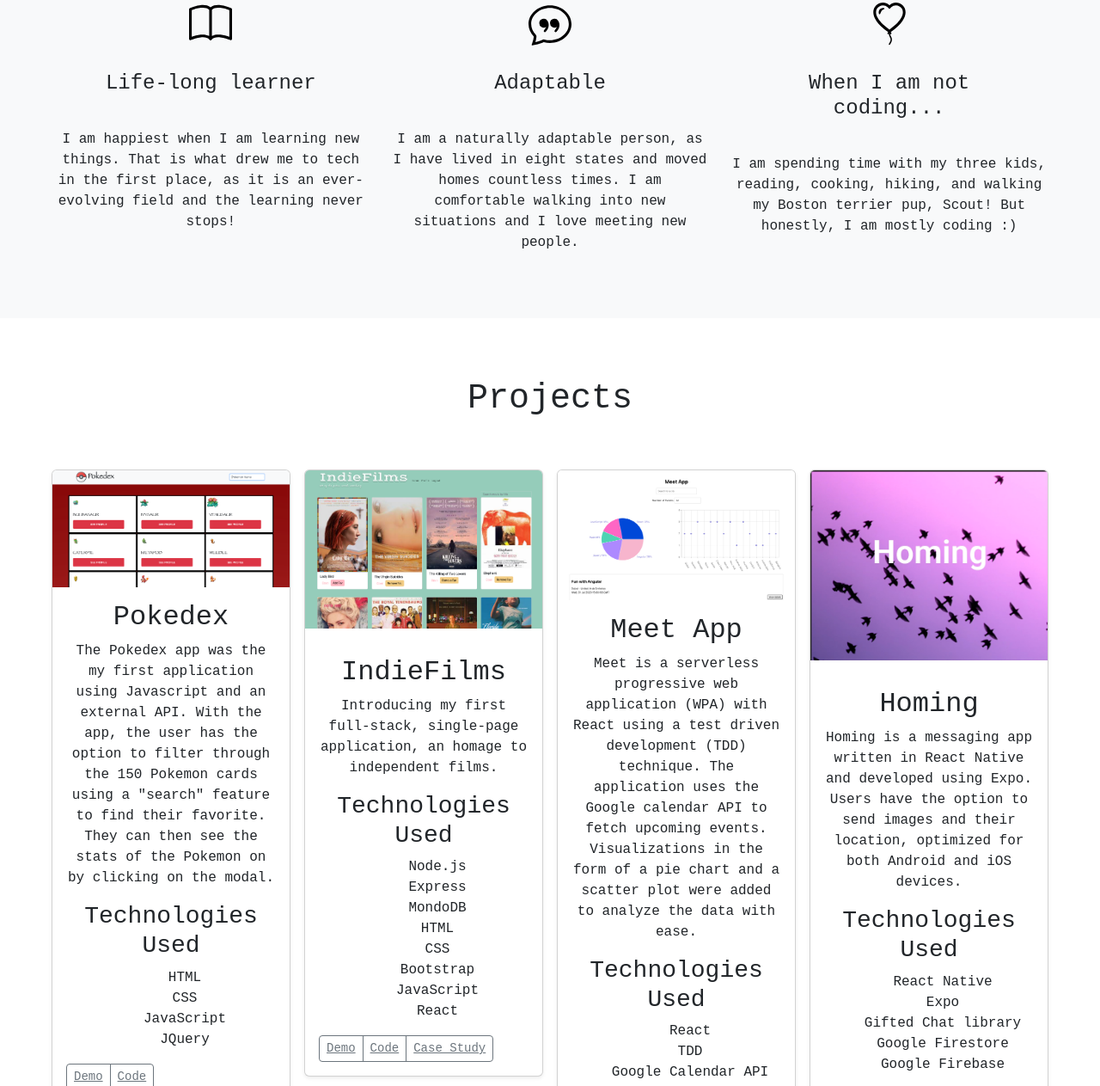
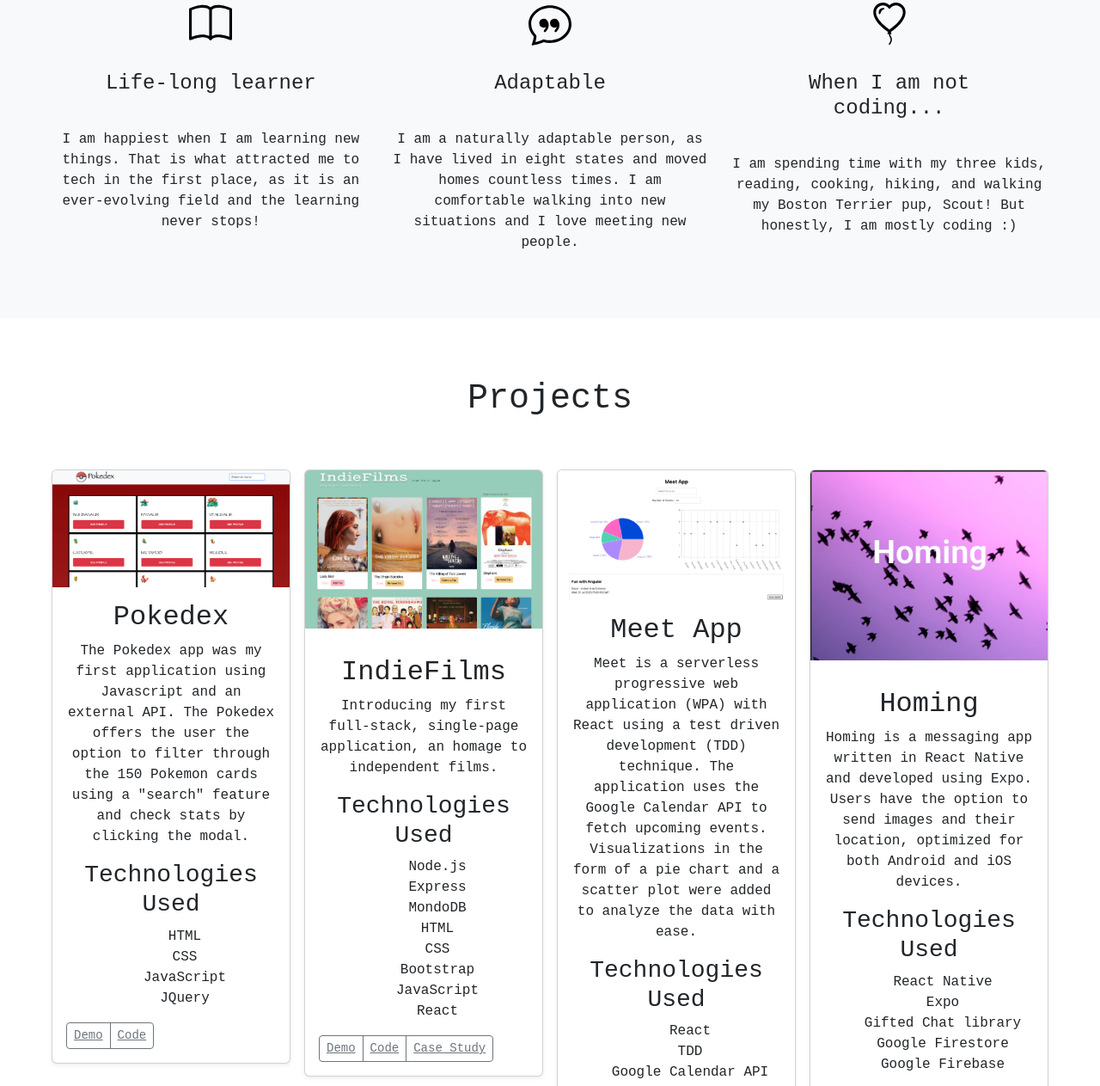
Before and after one commit to Christin-paige/portfolio-cpm, a plain HTML site: page index.html in a window 1280 px wide. Shown: the part 1413-2676 px from the top of the page at 86% size. Drawn offline with nearby package versions, Linux system fonts and the light colour scheme.

Commit message:
Edited text

```diff
--- a/index.html
+++ b/index.html
@@ -53,7 +53,7 @@
     <div class = "container-sm">
     <p>Hello, I’m Christin, a full-stack web developer from the Washington D.C. area. I am passionate about
         building and developing websites. My creativity and attention to detail lend themselves to the client side of development while
-        also considering the data storage and security side. Driven by my lifelong love of technology and problem-solving skills,
+        also considering the data storage and security side. Driven by my lifelong love of technology and problem-solving,
         I am beyond excited to finally follow my passion and pursue a career in Web Development.
       </p>
     </div>
@@ -67,7 +67,7 @@
       <div class="col-sm-4">
         <span class="icon"><img src="./book.svg" width="50"></span>
         <h4>Life-long learner</h4>
-        <p>I am happiest when I am learning new things.  That is what drew me to tech in the first place, as it is an ever-evolving field and the learning never stops!</p>
+        <p>I am happiest when I am learning new things.  That is what attracted me to tech in the first place, as it is an ever-evolving field and the learning never stops!</p>
       </div>
       <div class="col-sm-4">
         <span class="icon"><img src="./chat-quote.svg" width="50"></span>
@@ -77,7 +77,7 @@
       <div class="col-sm-4">
         <span class="icon"><img src="./balloon-heart.svg" width="50"></span>
         <h4>When I am not coding...</h4>
-        <p>I am spending time with my three kids, reading, cooking, hiking, and walking my Boston terrier pup, Scout! But honestly, I am mostly coding :)</p>
+        <p>I am spending time with my three kids, reading, cooking, hiking, and walking my Boston Terrier pup, Scout! But honestly, I am mostly coding :)</p>
       </div>
     </div>
 
@@ -92,8 +92,8 @@
             <img class="bd-placeholder-img card-img-top" width="100%" height="100%" src="./pokedex.png" role="img" preserveAspectRatio="xMidYMid slice" focusable="false"><rect width="100%" height="100%" fill="#55595c"/>
             <div class="card-body">
               <h2>Pokedex</h2>
-              <p class> The Pokedex app was the my first application using Javascript and an external API.  With the app, the user has the option to filter through the 150 Pokemon cards using a "search" feature
-                to find their favorite. They can then see the stats of the Pokemon on by clicking on the modal.</p>
+              <p class> The Pokedex app was my first application using Javascript and an external API.  The Pokedex offers the user the option to filter through the 150 Pokemon cards using a "search" feature
+                and check stats by clicking the modal.</p>
                 <h3>Technologies Used</h3>
               <ul>
                 <li>HTML</li>
@@ -148,7 +148,7 @@
               <h2>Meet App</h2>
               <p> Meet is a serverless progressive web application (WPA)
                 with React using a test driven development (TDD) technique.
-                The application uses the Google calendar API to fetch
+                The application uses the Google Calendar API to fetch
                 upcoming events. Visualizations in the form of a pie chart and a scatter plot were added to
               analyze the data with ease.</p>
              <h3>Technologies Used</h3>
```
